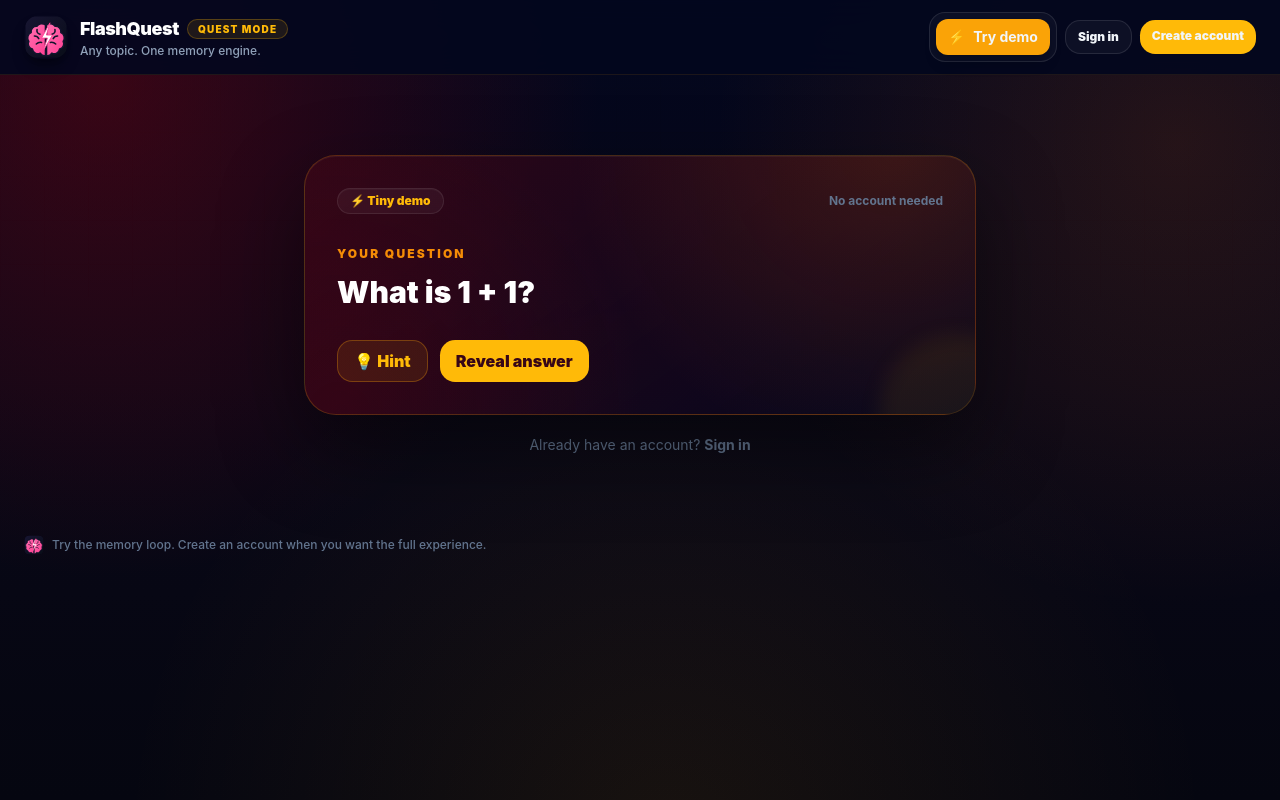
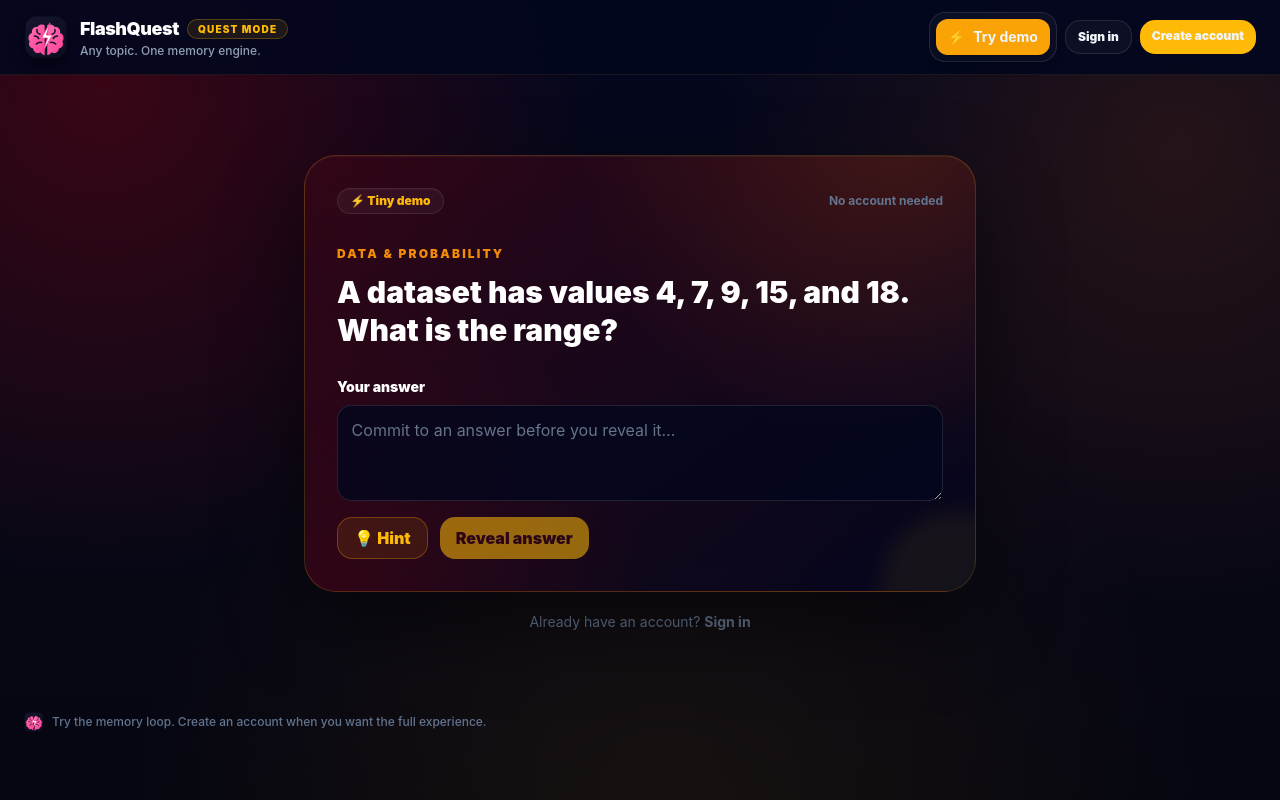
Before and after one commit to mergemaven11/FlashQuest, a React (Vite) app in the folder frontend/: page /demo in a window 1280 px wide. Built offline with nearby package versions, Linux system fonts and the light colour scheme; no server answers.

Commit message:
feat: make demo answer-first with harder recall cards

```diff
--- a/frontend/src/pages/Demo.tsx
+++ b/frontend/src/pages/Demo.tsx
@@ -3,29 +3,44 @@ import { Link } from "react-router-dom";
 
 const demoCards = [
   {
-    question: "What is 1 + 1?",
-    hint: "Start with one thing, then add one more.",
-    answer: "2",
-    detail: "One plus one equals two. The point here is the FlashQuest loop, not a difficult question.",
+    domain: "Data & Probability",
+    question: "A dataset has values 4, 7, 9, 15, and 18. What is the range?",
+    hint: "Range compares the largest value with the smallest value.",
+    answer: "14",
+    detail: "The range is max minus min: 18 - 4 = 14.",
   },
   {
-    question: "What kind of snack is commonly dunked in milk?",
-    hint: "Think round, sweet, and often found in a cookie jar.",
-    answer: "A cookie",
-    detail: "Cookies are commonly dunked in milk. FlashQuest can use the same simple recall loop for any subject you choose later.",
+    domain: "Cloud & Platform",
+    question: "What problem does a Kubernetes readiness probe solve?",
+    hint: "Think about whether a running container should receive traffic yet.",
+    answer: "It tells Kubernetes whether a container is ready to receive traffic.",
+    detail: "A pod can be running without being ready. Readiness probes keep unready pods out of Service endpoints until they can safely receive requests.",
+  },
+  {
+    domain: "Networking",
+    question: "What happens during a DNS lookup before your browser connects to a website?",
+    hint: "The browser needs to turn a human-readable hostname into something routable.",
+    answer: "The hostname is resolved to an IP address, usually through cached and recursive DNS lookups.",
+    detail: "Once an address is resolved, the client can continue with the network connection to the destination.",
   },
 ] as const;
+
+type Rating = "missed" | "got-it" | null;
 
 export default function Demo() {
   const [cardIndex, setCardIndex] = useState(0);
   const [showHint, setShowHint] = useState(false);
   const [revealed, setRevealed] = useState(false);
+  const [typedAnswer, setTypedAnswer] = useState("");
+  const [rating, setRating] = useState<Rating>(null);
   const card = demoCards[cardIndex];
 
   function nextCard() {
     setCardIndex((current) => (current + 1) % demoCards.length);
     setShowHint(false);
     setRevealed(false);
+    setTypedAnswer("");
+    setRating(null);
   }
 
   return (
@@ -37,13 +52,21 @@ export default function Demo() {
             <span className="text-xs font-bold text-slate-500">No account needed</span>
           </div>
 
-          <p className="mt-8 text-xs font-black uppercase tracking-[0.18em] text-[#f48c06]">Your question</p>
-          <h1 className="mt-3 text-2xl font-black leading-tight text-white sm:text-3xl">
-            {card.question}
-          </h1>
+          <p className="mt-8 text-xs font-black uppercase tracking-[0.18em] text-[#f48c06]">{card.domain}</p>
+          <h1 className="mt-3 text-2xl font-black leading-tight text-white sm:text-3xl">{card.question}</h1>
 
           {!revealed && (
-            <div className="mt-7 flex flex-wrap gap-3">
+            <div className="mt-7 grid gap-4">
+              <label className="grid gap-2">
+                <span className="text-sm font-black text-white">Your answer</span>
+                <textarea
+                  className="game-input min-h-24 resize-y"
+                  value={typedAnswer}
+                  onChange={(event) => setTypedAnswer(event.target.value)}
+                  placeholder="Commit to an answer before you reveal it…"
+                />
+              </label>
+              <div className="flex flex-wrap gap-3">
                 <button
                   type="button"
                   className="game-button border border-[#faa307]/30 bg-[#faa307]/10 px-4 py-2 text-sm font-black text-[#ffba08]"
@@ -53,11 +76,13 @@ export default function Demo() {
                 </button>
                 <button
                   type="button"
-                className="game-button bg-[#ffba08] px-4 py-2 text-sm font-black text-[#370617]"
+                  className="game-button bg-[#ffba08] px-4 py-2 text-sm font-black text-[#370617] disabled:cursor-not-allowed disabled:opacity-50"
                   onClick={() => setRevealed(true)}
+                  disabled={!typedAnswer.trim()}
                 >
                   Reveal answer
                 </button>
+              </div>
             </div>
           )}
 
@@ -69,26 +94,44 @@ export default function Demo() {
 
           {revealed && (
             <div className="mt-7 grid gap-4">
+              <div className="rounded-2xl border border-white/10 bg-black/20 p-4">
+                <p className="text-xs font-black uppercase tracking-[0.15em] text-slate-400">You answered</p>
+                <p className="mt-2 text-base font-bold text-white">{typedAnswer}</p>
+              </div>
               <div className="rounded-2xl border border-cyan-400/25 bg-cyan-400/[0.08] p-4">
-                <p className="text-xs font-black uppercase tracking-[0.15em] text-cyan-300">Answer</p>
+                <p className="text-xs font-black uppercase tracking-[0.15em] text-cyan-300">Reference answer</p>
                 <p className="mt-2 text-xl font-black text-cyan-50">{card.answer}</p>
               </div>
-              <div className="rounded-2xl border border-white/10 bg-black/20 p-4 text-sm leading-6 text-slate-300">
-                {card.detail}
+              <div className="rounded-2xl border border-white/10 bg-black/20 p-4 text-sm leading-6 text-slate-300">{card.detail}</div>
+
+              {!rating ? (
+                <div className="rounded-2xl border border-[#ffba08]/25 bg-[#ffba08]/[0.08] p-5 text-center">
+                  <h2 className="text-xl font-black text-white">Did you get it?</h2>
+                  <p className="mt-2 text-sm text-slate-400">Compare what you wrote with the reference answer, then rate your recall.</p>
+                  <div className="mt-5 grid gap-3 sm:grid-cols-2">
+                    <button type="button" className="game-button border border-[#d00000]/45 bg-[#6a040f]/35 px-5 py-3 text-sm font-black text-rose-100" onClick={() => setRating("missed")}>
+                      1 · Missed it
+                    </button>
+                    <button type="button" className="game-button border border-[#faa307]/45 bg-[#f48c06]/20 px-5 py-3 text-sm font-black text-[#ffba08]" onClick={() => setRating("got-it")}>
+                      2 · Got it
+                    </button>
                   </div>
+                </div>
+              ) : (
                 <div className="rounded-2xl border border-[#ffba08]/25 bg-[#ffba08]/[0.08] p-5 text-center">
-                <div className="text-3xl">✨ +10 XP</div>
-                <h2 className="mt-2 text-xl font-black text-white">That’s the idea.</h2>
-                <p className="mt-2 text-sm text-slate-400">Question. Hint if you want it. Reveal. Remember. Your account adds the bigger FlashQuest experience afterward.</p>
+                  <div className="text-3xl">{rating === "got-it" ? "✨ +10 XP" : "💪 +2 XP"}</div>
+                  <h2 className="mt-2 text-xl font-black text-white">{rating === "got-it" ? "Nice recall." : "Good practice rep."}</h2>
+                  <p className="mt-2 text-sm text-slate-400">{rating === "got-it" ? "That card would advance in mastery." : "In the full app, this card would come back sooner."}</p>
                   <div className="mt-5 flex flex-wrap justify-center gap-3">
                     <button type="button" className="game-button border border-white/10 bg-white/[0.04] px-5 py-3 text-sm font-black text-white" onClick={nextCard}>
-                    Try another easy one
+                      Try another question
                     </button>
                     <Link className="game-button bg-[#ffba08] px-5 py-3 text-sm font-black text-[#370617]" to="/signup">
                       Create free account →
                     </Link>
                   </div>
                 </div>
+              )}
             </div>
           )}
         </div>
```
Lines whose indentation alone changed are shown as unchanged.
